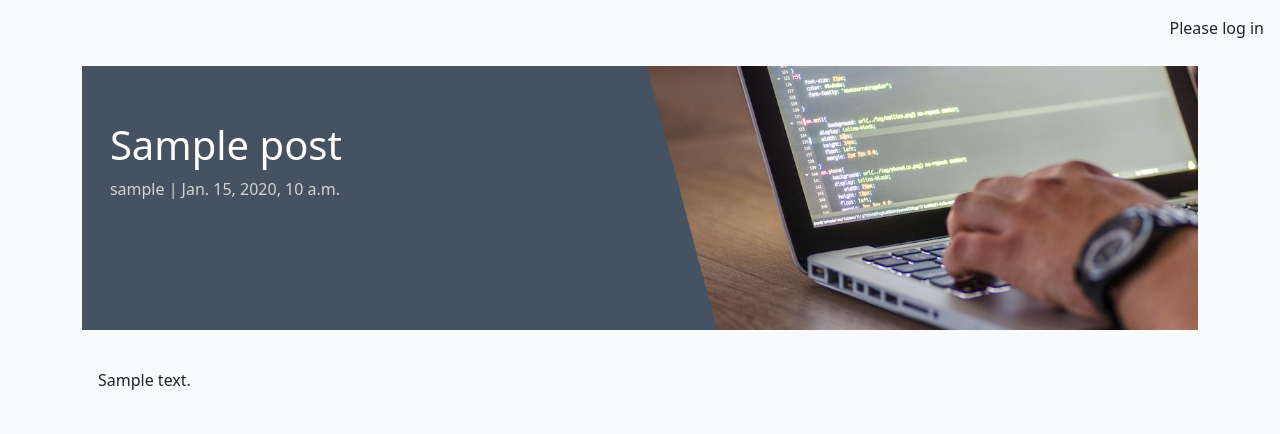
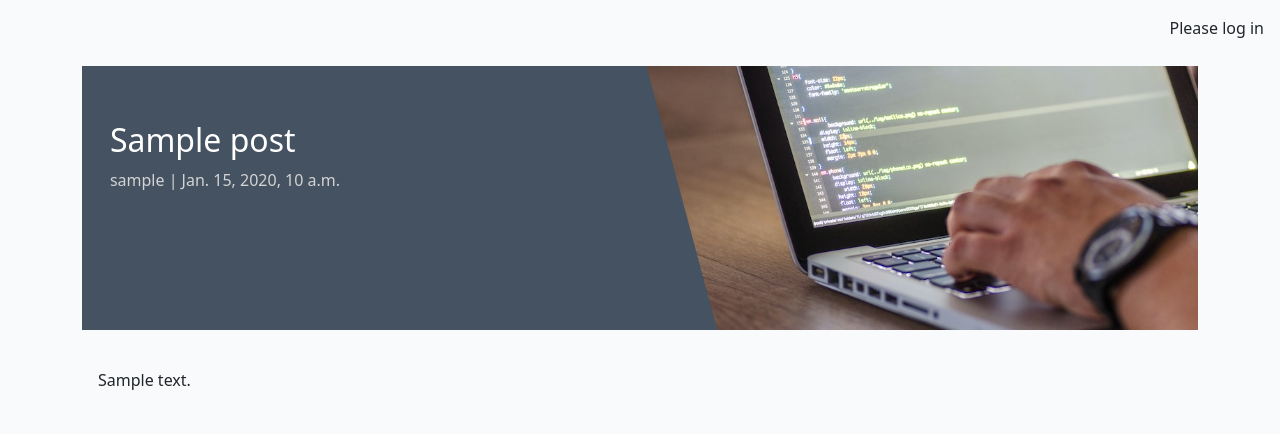
Before and after one commit to chrissuttondev/ittb-wt, a Django app: a page that uses blog/templates/blog/post_detail.html in a window 1280 px wide. Shown: the part 60-494 px from the top of the page. Run offline with Django 4.2, Linux system fonts and the light colour scheme; tables that the repository leaves empty hold one stand-in row (values such as "Sample post"); some libraries are stand-ins or nearby versions.

Commit message:
Bug fixed: missing parenthesis line 38 blog > views.py

```diff
--- a/blog/templates/blog/post_detail.html
+++ b/blog/templates/blog/post_detail.html
@@ -7,7 +7,7 @@
         <div class="row g-0">
             <div class="col-md-6 masthead-text">
                 <!-- Post title goes in these h1 tags -->
-                <h1 class="post-title">{{ post.title }}</h1>
+                <h2 class="post-title">{{ post.title }}</h2>
                 <!-- Post author goes before the | the post's created date goes after -->
                 <p class="post-subtitle">{{ post.author }} | {{ post.created_on }}</p>
             </div>
@@ -50,8 +50,8 @@
             to iterate through each comment in comments -->
                 {% for comment in comments %}
                 <div class="p-2 comments
-            {% if not comment.approved and comment.author == user %}
-            faded{% elif not comment.approved %} d-none{% endif %}">
+                {% if not comment.approved and comment.author == user %}
+                 faded{% elif not comment.approved %}d-none{% endif %}">
                     <p class="font-weight-bold">
                         {{ comment.author }}
                         <span class="font-weight-normal">
--- a/blog/views.py
+++ b/blog/views.py
@@ -35,7 +35,7 @@ def post_detail(request, slug):
             comment = comment_form.save(commit=False)
             comment.author = request.user
             comment.post = post
-            comment.save
+            comment.save()
             messages.add_message(
                 request, messages.SUCCESS,
                 'Comment submitted and awaiting approval'
--- a/codestar/settings.py
+++ b/codestar/settings.py
@@ -29,7 +29,7 @@ STATIC_ROOT = os.path.join(BASE_DIR, 'staticfiles')
 SECRET_KEY = os.environ.get("SECRET_KEY")
 
 # SECURITY WARNING: don't run with debug turned on in production!
-DEBUG = True
+DEBUG = False
 
 ALLOWED_HOSTS = ['8000-chrissuttondev-ittbwt-tg3fw5f3m0k.ws-eu108.gitpod.io',
 '.herokuapp.com']
```
Also changed, not shown: blog/admin.py (+3 -4 lines).
